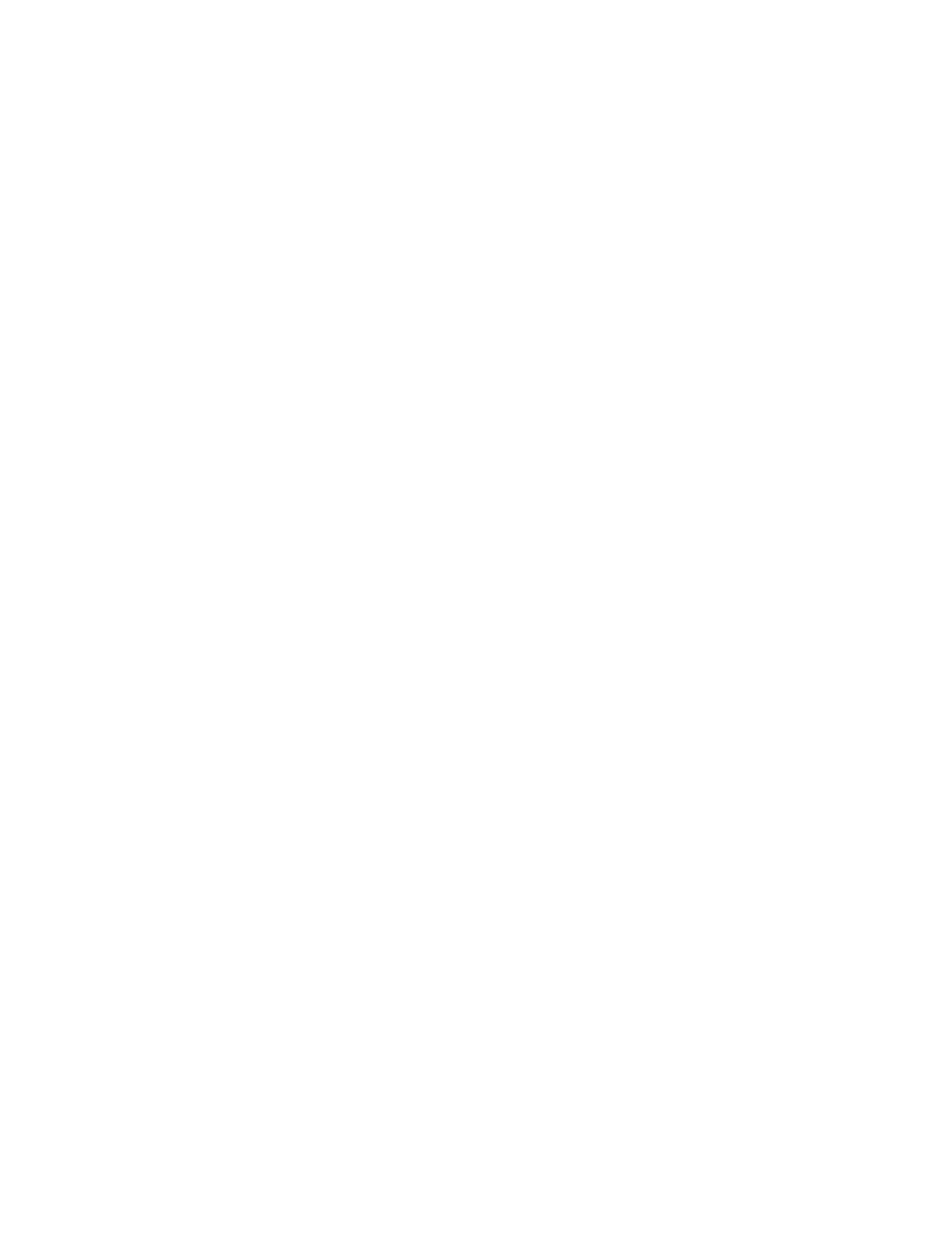
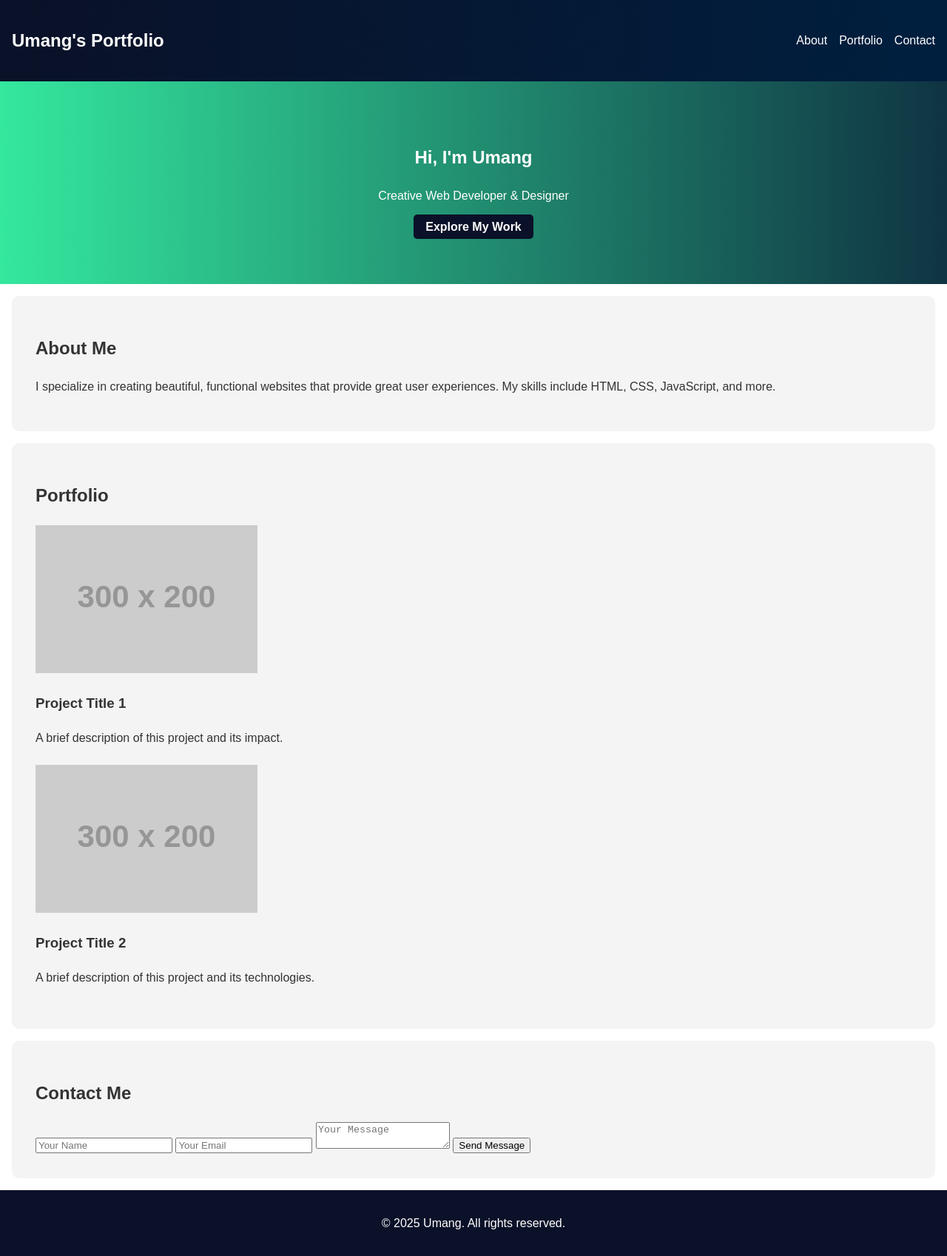
Before and after one commit to RustyTeen/frontendWebBoilerplate, a plain HTML site: page websiteTemplate/index.html in a window 1280 px wide. Shown: the whole page at 74% size. Before the commit the page ends 800 px from the top, so only its background shows below. Drawn offline with Linux system fonts and the light colour scheme; placeholder pictures from the web are drawn by us.

Commit message:
something

```diff
--- /dev/null
+++ b/something/style.css
@@ -0,0 +1,70 @@
+body {
+    font-family: Arial, sans-serif;
+    margin: 0;
+    padding: 0;
+    box-sizing: border-box;
+    background-color: #f9f4ec;
+}
+
+header {
+    background-color: #ffb400;
+    padding: 10px 20px;
+    color: white;
+    text-align: center;
+}
+
+nav a {
+    margin: 0 15px;
+    text-decoration: none;
+    color: white;
+}
+
+#hero {
+    text-align: center;
+    padding: 50px 20px;
+    background: url('hero-jalebi.jpg') no-repeat center center;
+    background-size: cover;
+    color: #fff;
+}
+
+#products {
+    display: flex;
+    justify-content: center;
+    gap: 20px;
+    padding: 20px;
+}
+
+.product-card {
+    border: 1px solid #ddd;
+    padding: 10px;
+    text-align: center;
+}
+
+.product-card img {
+    width: 100px;
+    height: auto;
+}
+
+#contact {
+    padding: 20px;
+}
+
+form label {
+    display: block;
+    margin-top: 10px;
+}
+
+form input, form textarea {
+    width: 100%;
+    padding: 8px;
+    margin-top: 5px;
+    border: 1px solid #ddd;
+    border-radius: 4px;
+}
+
+footer {
+    text-align: center;
+    padding: 10px;
+    background-color: #ffb400;
+    color: white;
+}
--- a/websiteTemplate/index.html
+++ b/websiteTemplate/index.html
@@ -3,11 +3,59 @@
 <head>
     <meta charset="UTF-8">
     <meta name="viewport" content="width=device-width, initial-scale=1.0">
-    <link rel="stylesheet" href="style.css">
+    <link rel="stylesheet" href="styles.css">
     <title>Document</title>
 </head>
 <body>
+    <header>
+        <nav>
+            <h1>Umang's Portfolio</h1>
+            <ul>
+                <li><a href="#about">About</a></li>
+                <li><a href="#portfolio">Portfolio</a></li>
+                <li><a href="#contact">Contact</a></li>
+            </ul>
+        </nav>
+    </header>
 
+    <section id="hero">
+        <h2>Hi, I'm Umang</h2>
+        <p>Creative Web Developer & Designer</p>
+        <a href="#portfolio" class="button">Explore My Work</a>
+    </section>
+
+    <section id="about">
+        <h2>About Me</h2>
+        <p>I specialize in creating beautiful, functional websites that provide great user experiences. My skills include HTML, CSS, JavaScript, and more.</p>
+    </section>
+
+    <section id="portfolio">
+        <h2>Portfolio</h2>
+        <div class="portfolio-item">
+            <img src="https://via.placeholder.com/300x200" alt="Project 1">
+            <h3>Project Title 1</h3>
+            <p>A brief description of this project and its impact.</p>
+        </div>
+        <div class="portfolio-item">
+            <img src="https://via.placeholder.com/300x200" alt="Project 2">
+            <h3>Project Title 2</h3>
+            <p>A brief description of this project and its technologies.</p>
+        </div>
+    </section>
+
+    <section id="contact">
+        <h2>Contact Me</h2>
+        <form id="contactForm">
+            <input type="text" placeholder="Your Name" required>
+            <input type="email" placeholder="Your Email" required>
+            <textarea placeholder="Your Message" required></textarea>
+            <button type="submit">Send Message</button>
+        </form>
+    </section>
+
+    <footer>
+        <p>© 2025 Umang. All rights reserved.</p>
+    </footer>
 
     <script src="script.js"></script>
 </body>
--- /dev/null
+++ b/websiteTemplate/styles.css
@@ -0,0 +1,66 @@
+body {
+    font-family: Arial, sans-serif;
+    margin: 0;
+    padding: 0;
+    box-sizing: border-box;
+    color: #333;
+    line-height: 1.6;
+}
+
+header {
+    background: linear-gradient(90deg, #0a1128, #001f3f);
+    color: #fff;
+    padding: 1rem;
+}
+
+nav {
+    display: flex;
+    justify-content: space-between;
+    align-items: center;
+}
+
+nav ul {
+    list-style: none;
+    display: flex;
+    gap: 1rem;
+}
+
+nav a {
+    color: #fff;
+    text-decoration: none;
+}
+
+#hero {
+    text-align: center;
+    padding: 4rem;
+    background: linear-gradient(to right, #34e89e, #0f3443);
+    color: white;
+}
+
+#hero .button {
+    background: #0a1128;
+    color: white;
+    padding: 0.5rem 1rem;
+    border: none;
+    border-radius: 5px;
+    text-decoration: none;
+    font-weight: bold;
+}
+
+#about, #portfolio, #contact {
+    padding: 2rem;
+    margin: 1rem;
+    background: #f4f4f4;
+    border-radius: 10px;
+}
+
+.portfolio-item {
+    margin-bottom: 1.5rem;
+}
+
+footer {
+    text-align: center;
+    padding: 1rem;
+    background: #0a1128;
+    color: white;
+}
```
Also changed, not shown: something/index.html (added, +63 -0 lines), something/script.js (added, +8 -0 lines), websiteTemplate/style.css (deleted), 1 other file.
